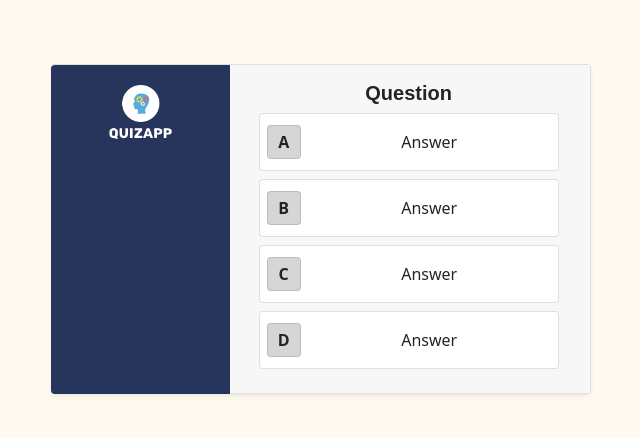
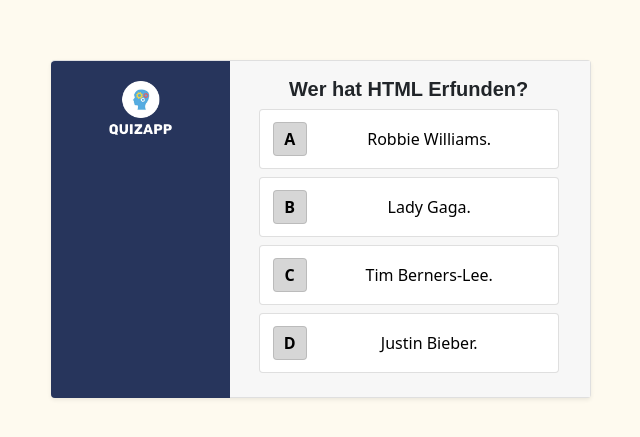
Before and after one commit to Dome1990/QuizzApp, a website: page index.html in a window 1280 px wide. Shown: the part 163-600 px from the top of the page, without its empty margins (319-959 px from the left). Drawn offline with nearby package versions, Linux system fonts and the light colour scheme.

Commit message:
addet checkAnswer funtion, changet answer divs to buttons

```diff
--- a/index.html
+++ b/index.html
@@ -18,7 +18,7 @@
     <script src="questions.js"></script>
 </head>
 
-<body>
+<body onload="init()">
     <div class="quizBox">
 
         <div class="card mb-3 w-100 shadow-sm" style="max-width: 540px;">
@@ -30,38 +30,38 @@
                     <div class="card-body">
                         <h5 id="question" class="card-title">Question</h5>
                         <div class="answers">
-                            <div class="card answer mb-2">
+                            <button onclick="checkAnswer('answer_1')" class="card answer mb-2">
                                 <div class="card answerLetter">
                                     <b>A</b>
                                 </div>
                                 <div id="answer_1" class="card-body">
                                     Answer
                                 </div>
-                            </div>
-                            <div class="card answer mb-2">
+                            </button>
+                            <button onclick="checkAnswer('answer_2')" class="card answer mb-2">
                                 <div class="card answerLetter">
                                     <b>B</b>
                                 </div>
                                 <div id="answer_2" class="card-body">
                                     Answer
                                 </div>
-                            </div>
-                            <div class="card answer mb-2">
+                            </button>
+                            <button onclick="checkAnswer('answer_3')" class="card answer mb-2">
                                 <div class="card answerLetter">
                                     <b>C</b>
                                 </div>
                                 <div id="answer_3" class="card-body">
                                     Answer
                                 </div>
-                            </div>
-                            <div class="card answer mb-2">
+                            </button>
+                            <button onclick="checkAnswer('answer_4')" class="card answer mb-2">
                                 <div class="card answerLetter">
                                     <b>D</b>
                                 </div>
                                 <div id="answer_4" class="card-body">
                                     Answer
                                 </div>
-                            </div>
+                            </button>
                         </div>
                     </div>
                 </div>
--- a/script.js
+++ b/script.js
@@ -1,13 +1,26 @@
-function init (){
-    let question = questions[0]['question'];
-    let answer_1 = questions[0]['answer_1'];
-    let answer_2 = questions[0]['answer_2'];
-    let answer_3 = questions[0]['answer_3'];
-    let answer_4 = questions[0]['answer_4'];
 
-    document.getElementById('question').innerHTML = question;
-    document.getElementById('answer_1').innerHTML = answer_1;
-    document.getElementById('answer_2').innerHTML = answer_2;
-    document.getElementById('answer_3').innerHTML = answer_3;
-    document.getElementById('answer_4').innerHTML = answer_4;
+let currentQuestion = 0;
+
+function init() {
+    let question = questions[currentQuestion];
+
+    document.getElementById('question').innerHTML = question['question'];
+    document.getElementById('answer_1').innerHTML = question['answer_1'];
+    document.getElementById('answer_2').innerHTML = question['answer_2'];
+    document.getElementById('answer_3').innerHTML = question['answer_3'];
+    document.getElementById('answer_4').innerHTML = question['answer_4'];
 }
+
+function checkAnswer(selected) {
+    let selectedNumber = selected.substr(selected.length - 1);
+    let righAnswerNumber = questions[currentQuestion]['right_answer'];
+
+    if (selectedNumber == righAnswerNumber) {
+        document.getElementById(selected).parentNode.classList.add('rightAnswer');
+    }
+    else {
+        document.getElementById(selected).parentNode.classList.add('wrongAnswer');
+        document.getElementById('answer_'+righAnswerNumber).parentNode.classList.add('rightAnswer');
+    }
+    init();
+}
--- a/style.css
+++ b/style.css
@@ -21,6 +21,11 @@ body {
     display: flex !important;
     flex-direction: row !important;
     align-items: center;
+}
+
+.answer:hover {
+    background-color: rgba(0, 0, 0, 0.005);
+    transition: all 255ms ease-in-out;
 }
 
 .select {
@@ -59,3 +64,11 @@ body {
 .quizCard {
     background-color: rgb(247, 247, 247);
 }
+
+.rightAnswer{
+    background-color: rgb(183, 247, 153) !important;
+}
+
+.wrongAnswer{
+    background-color: rgb(255, 163, 164) !important;
+}
```
